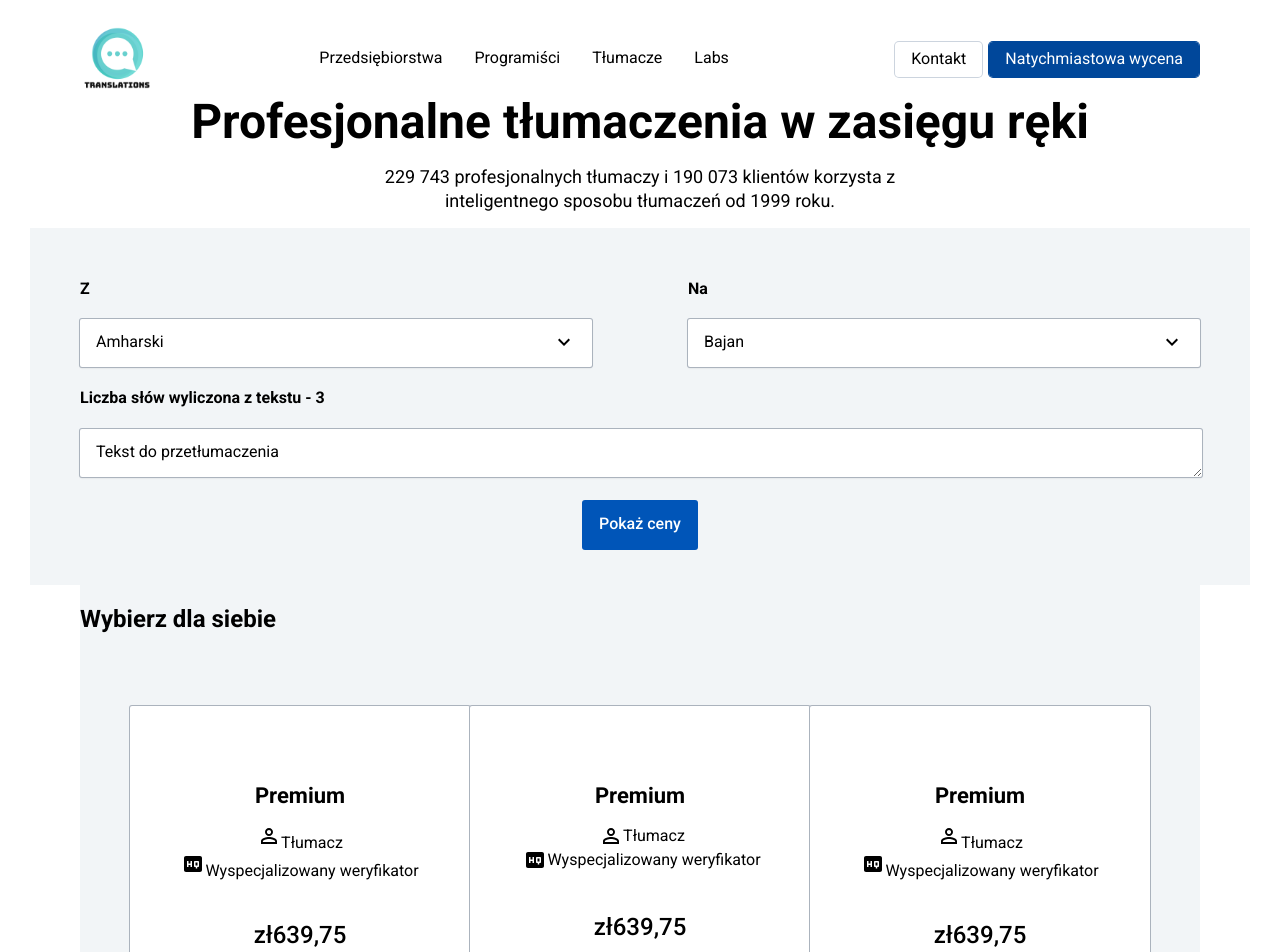
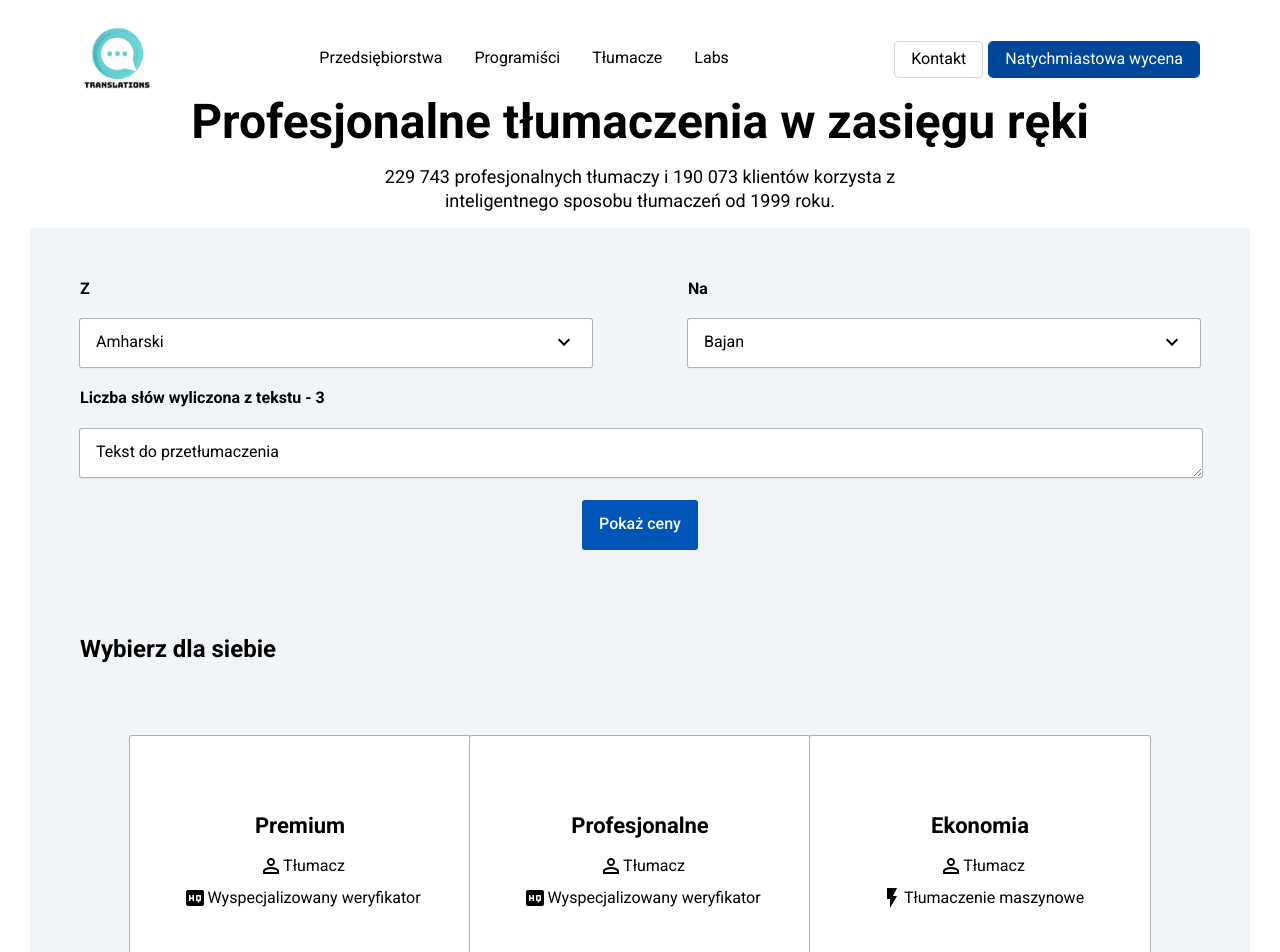
Before and after one commit to Dariuszb94/translations, a React (Create React App) app: page /#/estimation in a window 1280 px wide. Shown: the top 952 px of the page. Built offline with nearby package versions, Linux system fonts and the light colour scheme.

Commit message:
value from estimation to solution send

```diff
--- a/src/App.css
+++ b/src/App.css
@@ -419,7 +419,7 @@ padding-right:32px;
 .solutions{
   width:1120px;
   background-color:#F2F5F7;
-
+  padding: 30px 50px 12px;
 }
 .solutions__list{
 
@@ -452,8 +452,10 @@ padding-right:32px;
   margin-left: 4px;
       font-size: 16px;
     font-weight: 400;
+    margin-bottom:8px;
 }
 .solution__order{
+  width: calc(100% - 24px);
   margin: 0;
     padding: 11px 16px 13px;
     border: none;
--- a/src/Components/Estimation/EstimationComponents/Solutions/index.js
+++ b/src/Components/Estimation/EstimationComponents/Solutions/index.js
@@ -1,26 +1,14 @@
-import React, { useState } from "react";
+import React, { useState, useEffect } from "react";
 import PermIdentityIcon from "@material-ui/icons/PermIdentity";
 import HighQualityIcon from "@material-ui/icons/HighQuality";
-const Solutions = () => {
+import FlashOnIcon from "@material-ui/icons/FlashOn";
+import PropTypes from "prop-types";
+
+const Solutions = ({ numberOfChars }) => {
   return (
     <div className="solutions">
       <h2>Wybierz dla siebie</h2>
       <ul className="solutions__list">
-        <li className="solution">
-          <h4 className="solution__header">Premium</h4>
-          <div className="solution__icons">
-            <div>
-              <PermIdentityIcon />
-              Tłumacz
-            </div>
-            <div>
-              <HighQualityIcon />
-              Wyspecjalizowany weryfikator
-            </div>
-          </div>
-          <div className="solution__price">zł639,75</div>
-          <button className="solution__order">Zamówienie</button>
-        </li>
         <li className="solution">
           <h4 className="solution__header">Premium</h4>
           <div className="solution__icons">
@@ -33,22 +21,43 @@ const Solutions = () => {
               Wyspecjalizowany weryfikator
             </div>
           </div>
-          <div className="solution__price">zł639,75</div>
+          <div className="solution__price">
+            {(numberOfChars * 0.5 + 32).toFixed(2)} zł
+          </div>
           <button className="solution__order">Zamówienie</button>
         </li>
         <li className="solution">
-          <h4 className="solution__header">Premium</h4>
+          <h4 className="solution__header">Profesjonalne</h4>
           <div className="solution__icons">
-            <div>
+            <div className="solution__icons__icon">
               <PermIdentityIcon />
               Tłumacz
             </div>
-            <div>
+            <div className="solution__icons__icon">
               <HighQualityIcon />
               Wyspecjalizowany weryfikator
             </div>
           </div>
-          <div className="solution__price">zł639,75</div>
+          <div className="solution__price">
+            {(numberOfChars * 0.7 + 40).toFixed(2)} zł
+          </div>
+          <button className="solution__order">Zamówienie</button>
+        </li>
+        <li className="solution">
+          <h4 className="solution__header">Ekonomia</h4>
+          <div className="solution__icons">
+            <div className="solution__icons__icon">
+              <PermIdentityIcon />
+              Tłumacz
+            </div>
+            <div className="solution__icons__icon">
+              <FlashOnIcon />
+              Tłumaczenie maszynowe
+            </div>
+          </div>
+          <div className="solution__price">
+            {(numberOfChars * 0.3 + 23).toFixed(2)} zł
+          </div>
           <button className="solution__order">Zamówienie</button>
         </li>
       </ul>
@@ -56,6 +65,6 @@ const Solutions = () => {
   );
 };
 
-Solutions.propTypes = {};
+Solutions.propTypes = { numberOfChars: PropTypes.number };
 
 export default Solutions;
--- a/src/Components/Estimation/index.js
+++ b/src/Components/Estimation/index.js
@@ -1,12 +1,13 @@
-import React from "react";
+import React, { useState, useEffect } from "react";
 import From from "./EstimationComponents/From/index";
 import To from "./EstimationComponents/To/index";
 import Characters from "./EstimationComponents/Characters/index";
 import Solutions from "./EstimationComponents/Solutions/index";
 
 const Estimation = () => {
+  const [numberOfChars, changeChars] = useState(3);
   const chars = (chars) => {
-    console.log(chars);
+    changeChars(chars);
   };
   return (
     <section className="estimation">
@@ -23,7 +24,7 @@ const Estimation = () => {
         <Characters charsCallback={chars} />
         <button className="estimation__button">Pokaż ceny</button>
       </div>
-      <Solutions />
+      <Solutions numberOfChars={numberOfChars} />
     </section>
   );
 };
```
